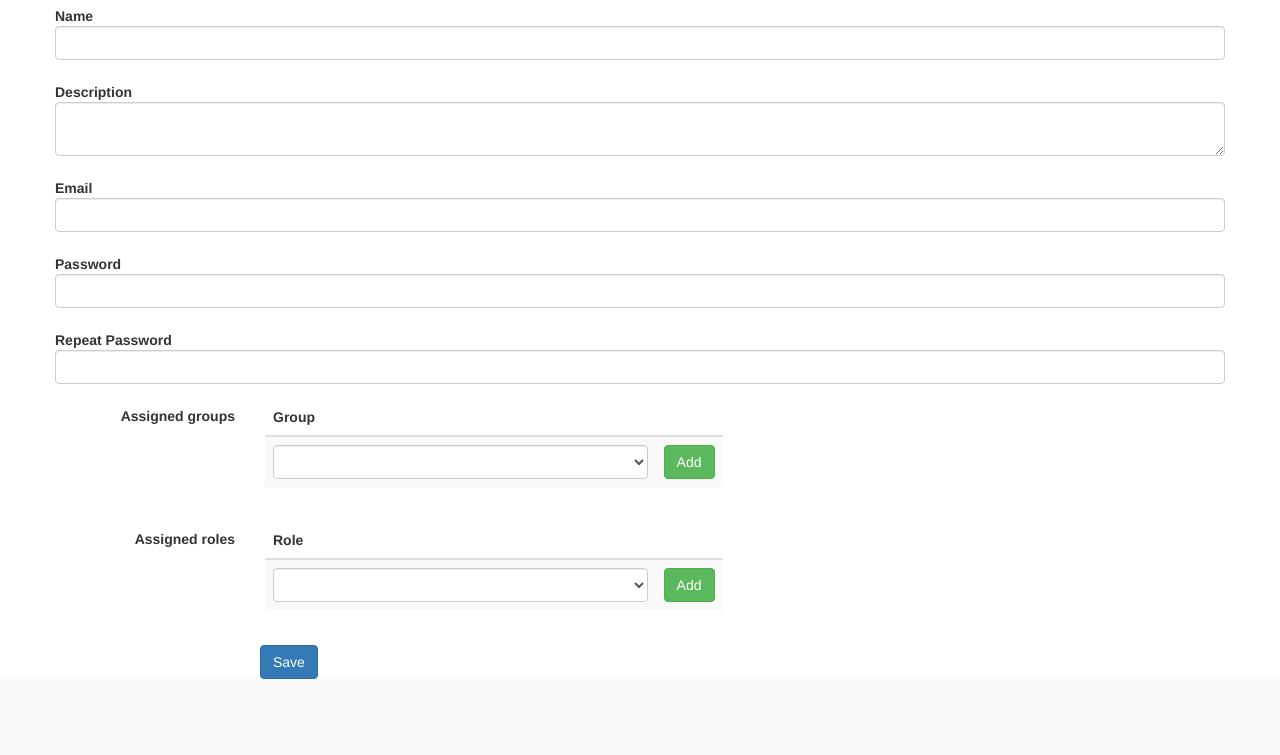
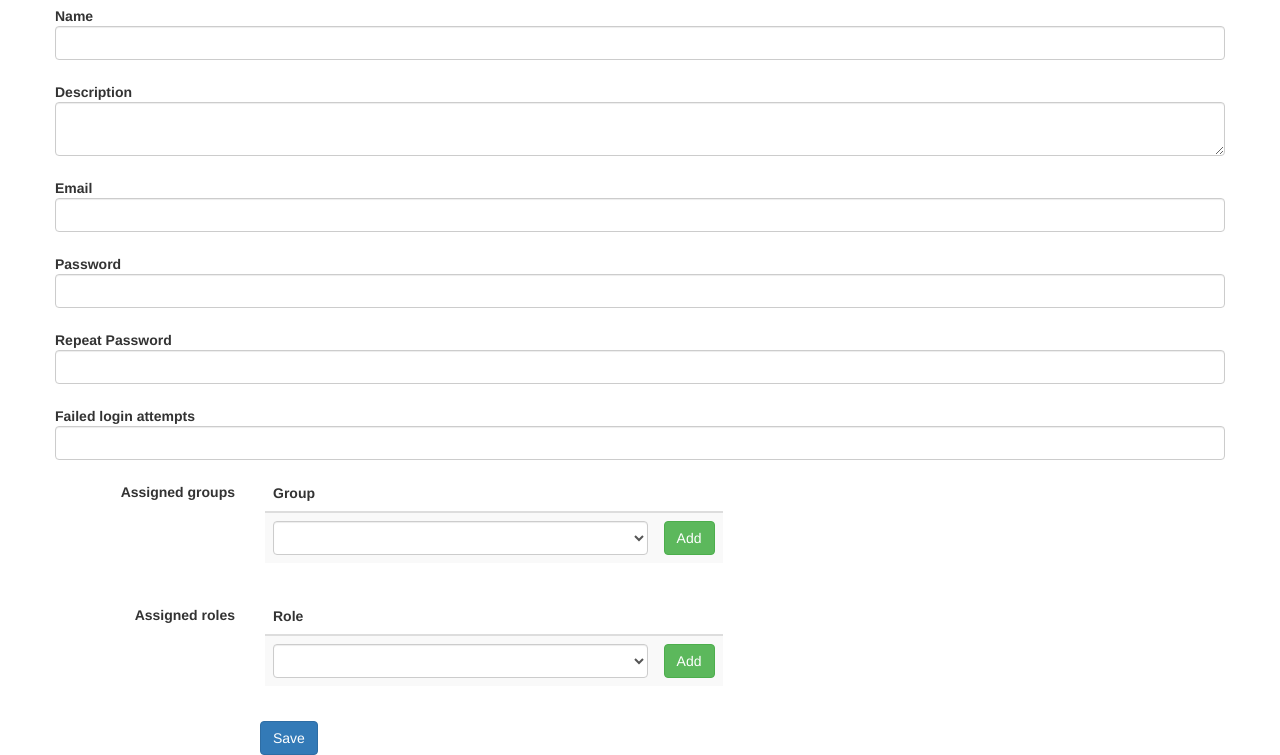
Before and after one commit to qwc-services/qwc-admin-gui, a Flask app: page /users/new in a window 1280 px wide. Shown: the part 141-896 px from the top of the page. Before the commit the page ends 820 px from the top, so only its background shows below. Run offline with Flask 2, Linux system fonts and the light colour scheme; data that the repository does not hold is empty; some libraries are stand-ins or nearby versions.

Commit message:
add field for editing number of failed login attempts to user form

```diff
--- a/controllers/users_controller.py
+++ b/controllers/users_controller.py
@@ -76,6 +76,7 @@ class UsersController(Controller):
         user.email = form.email.data
         if form.password.data:
             user.set_password(form.password.data)
+        user.failed_sign_in_count = form.failed_sign_in_count.data or 0
 
         # update groups
         self.update_collection(
--- a/forms/user_form.py
+++ b/forms/user_form.py
@@ -1,7 +1,10 @@
 from flask_wtf import FlaskForm
-from wtforms import FieldList, FormField, HiddenField, SelectField, \
-    StringField, SubmitField, TextAreaField, ValidationError, PasswordField
-from wtforms.validators import DataRequired, Optional, Email, EqualTo
+from wtforms import FieldList, FormField, HiddenField, IntegerField, \
+    SelectField, StringField, SubmitField, TextAreaField, ValidationError, \
+    PasswordField
+from wtforms.validators import DataRequired, Optional, Email, EqualTo, \
+    NumberRange
+from wtforms.widgets.html5 import NumberInput
 
 
 class GroupForm(FlaskForm):
@@ -24,6 +27,14 @@ class UserForm(FlaskForm):
     password = PasswordField('Password')
     password2 = PasswordField(
         'Repeat Password', validators=[EqualTo('password')])
+    failed_sign_in_count = IntegerField(
+        'Failed login attempts',
+        widget=NumberInput(min=0),
+        validators=[
+            Optional(),
+            NumberRange(min=0, message="Number must be greater or equal 0")
+        ]
+    )
     groups = FieldList(FormField(GroupForm))
     group = SelectField(
         coerce=int, validators=[Optional()]
--- a/templates/users/form.html
+++ b/templates/users/form.html
@@ -90,6 +90,7 @@
     {{ wtf.form_field(form.email, form_type="horizontal", horizontal_columns=('sm', 2, 5)) }}
     {{ wtf.form_field(form.password, form_type="horizontal", horizontal_columns=('sm', 2, 5)) }}
     {{ wtf.form_field(form.password2, form_type="horizontal", horizontal_columns=('sm', 2, 5)) }}
+    {{ wtf.form_field(form.failed_sign_in_count, form_type="horizontal", horizontal_columns=('sm', 2, 5)) }}
     <div class="form-group">
       <label class="control-label col-sm-2">Assigned groups</label>
       <div class="col-sm-5">
```
